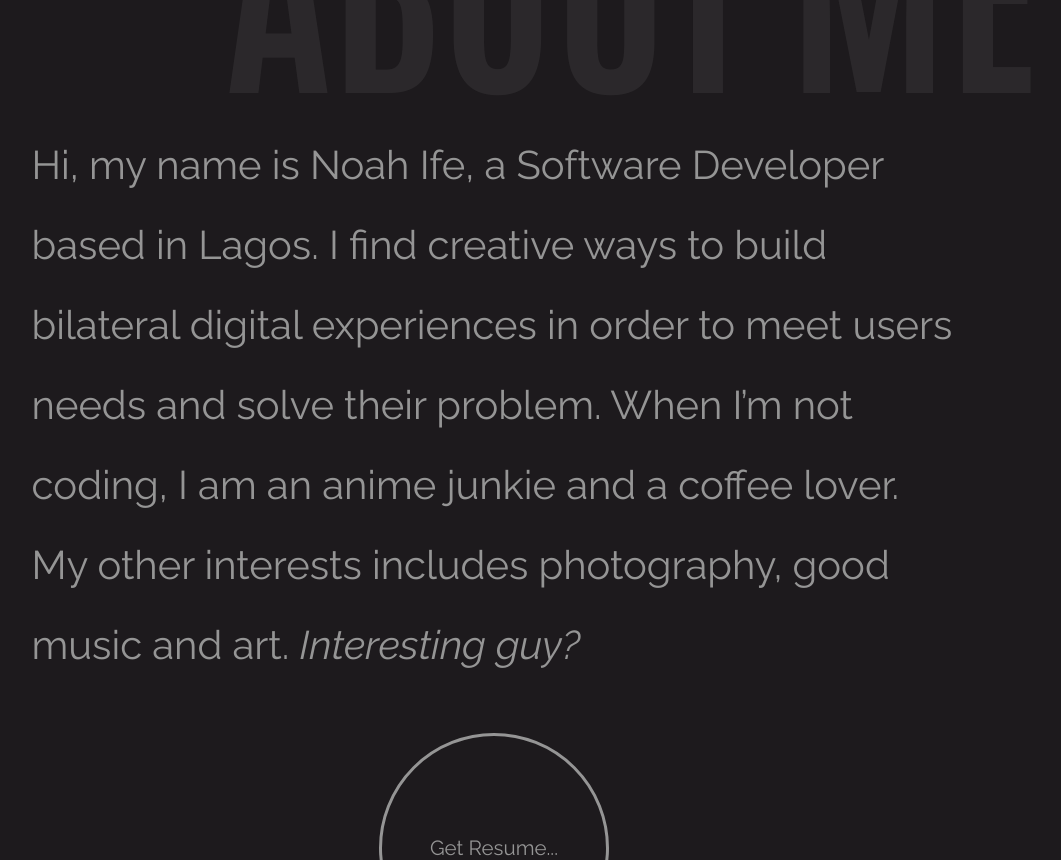
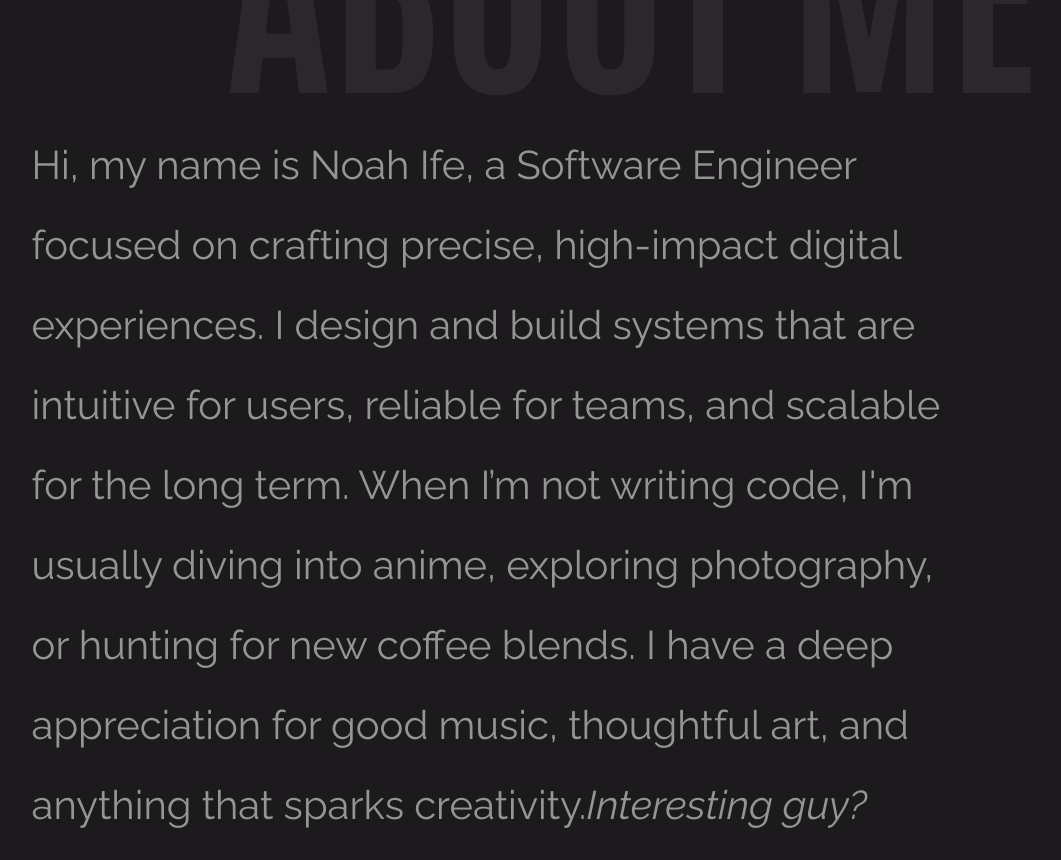
Before and after one commit to IFENOAH/portfolio, a React (Create React App) app: page / in a window 1280 px wide. Shown: the part 1940-2800 px from the top of the page, without its empty margins (146-1207 px from the left). Built offline with nearby package versions, Linux system fonts and the light colour scheme.

Commit message:
about fix

```diff
--- a/src/components/AboutPage/AboutPage.js
+++ b/src/components/AboutPage/AboutPage.js
@@ -9,11 +9,13 @@ function AboutPage() {
 
       <div className={styles.about_holder}>
         <p className={styles.about_content}>
-          Hi, my name is Noah Ife, a Software Developer based in Lagos. I find
-          creative ways to build bilateral digital experiences in order to meet
-          users needs and solve their problem. When I’m not coding, I am an
-          anime junkie and a coffee lover. My other interests includes
-          photography, good music and art.{" "}
+          Hi, my name is Noah Ife, a Software Engineer focused on crafting
+          precise, high-impact digital experiences. I design and build systems
+          that are intuitive for users, reliable for teams, and scalable for the
+          long term. When I’m not writing code, I'm usually diving into anime,
+          exploring photography, or hunting for new coffee blends. I have a deep
+          appreciation for good music, thoughtful art, and anything that sparks
+          creativity.
           <i className={styles.italics}>Interesting guy? </i>
         </p>
       </div>
```
